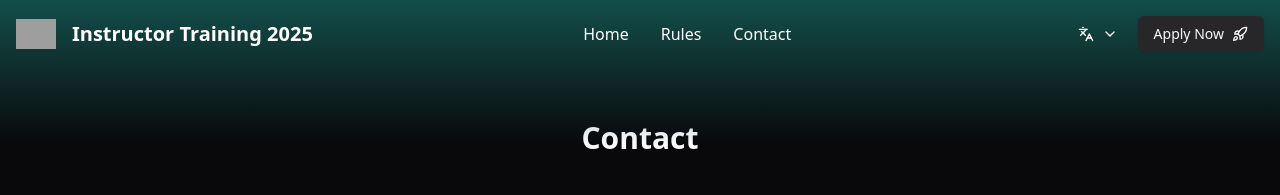
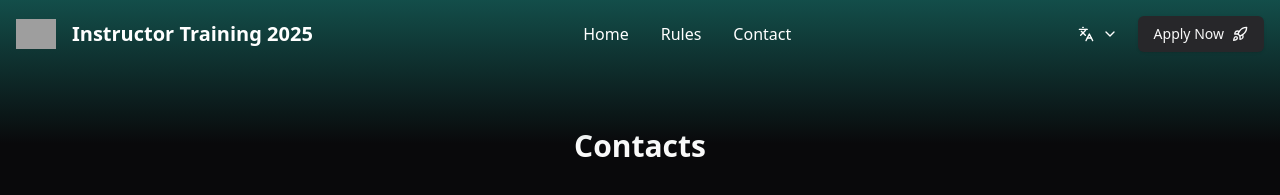
Before and after one commit to balint-kiraly/iocs-training-web-2025, a Next.js app: page /en/contact in a window 1280 px wide. Shown: the top 195 px of the page. Built offline with nearby package versions, Linux system fonts and the light colour scheme; grey boxes are pictures that could not be loaded.

Commit message:
Adjust page top paddings

```diff
--- a/src/app/[locale]/apply/page.tsx
+++ b/src/app/[locale]/apply/page.tsx
@@ -11,7 +11,7 @@ const ApplicationPage = () => {
   const text = useTranslations('ApplicationForm');
 
   return (
-    <main className='min-h-screen py-20 pt-40'>
+    <main className='min-h-screen py-20 pt-32'>
       <h1 className='relative z-30 text-center text-3xl font-semibold'>{text('heading')}</h1>
       <div className='mx-auto max-w-4xl px-10 pt-10'>
         <Alert className='bg-accent'>
--- a/src/app/[locale]/contact/page.tsx
+++ b/src/app/[locale]/contact/page.tsx
@@ -3,8 +3,7 @@ import { FAQSection } from '@/components/sections/FAQSection';
 
 export default function ContactPage() {
   return (
-    <main className='min-h-screen'>
-      <div className='h-20' />
+    <main className='min-h-screen pt-32'>
       <ContactSection />
       <div className='h-20' />
       <FAQSection />
--- a/src/app/[locale]/rules/page.tsx
+++ b/src/app/[locale]/rules/page.tsx
@@ -9,7 +9,7 @@ const RulesPage = () => {
   const rulesPath = `/documents/rules/house-rules-${locale}.pdf`;
 
   return (
-    <main className='mx-auto min-h-screen max-w-screen-xl px-6 pt-20'>
+    <main className='mx-auto min-h-screen max-w-screen-xl px-6 pt-32'>
       <h1 className='relative z-30 mb-6 text-center text-3xl font-semibold'>{text('header')}</h1>
 
       <section className='mb-8'>
--- a/src/components/sections/ContactSection.tsx
+++ b/src/components/sections/ContactSection.tsx
@@ -49,7 +49,7 @@ export const ContactSection = () => {
   ];
 
   return (
-    <section id='contacts' className={`mx-auto max-w-screen-2xl items-center px-4 py-10`}>
+    <section id='contacts' className={`mx-auto max-w-screen-2xl items-center px-4`}>
       <h1 className='mb-10 text-center text-3xl font-bold'>{text('heading')}</h1>
       <div
         className={`
--- a/translations/en.json
+++ b/translations/en.json
@@ -119,7 +119,7 @@
     }
   },
   "ContactSection": {
-    "heading": "Contact",
+    "heading": "Contacts",
     "title-training-organizer": "Training organizer",
     "title-FEB": "President of the Supervisory Board",
     "title-IOCS": "President of the IÖCS",
--- a/translations/hu.json
+++ b/translations/hu.json
@@ -119,7 +119,7 @@
     }
   },
   "ContactSection": {
-    "heading": "Kapcsolat",
+    "heading": "Kontaktok",
     "title-training-organizer": "Képzésszervező",
     "title-FEB": "Felügyelőbizottság Elnök",
     "title-IOCS": "Instruktor Öntevékeny Csoport Elnök",
```
